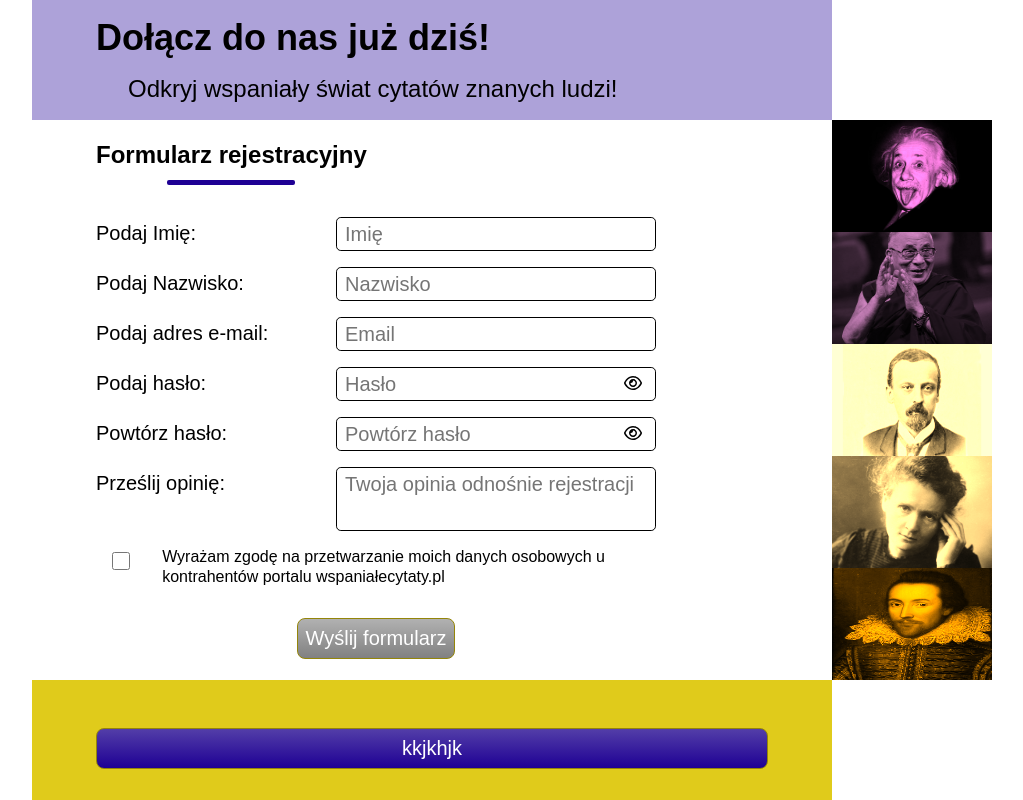
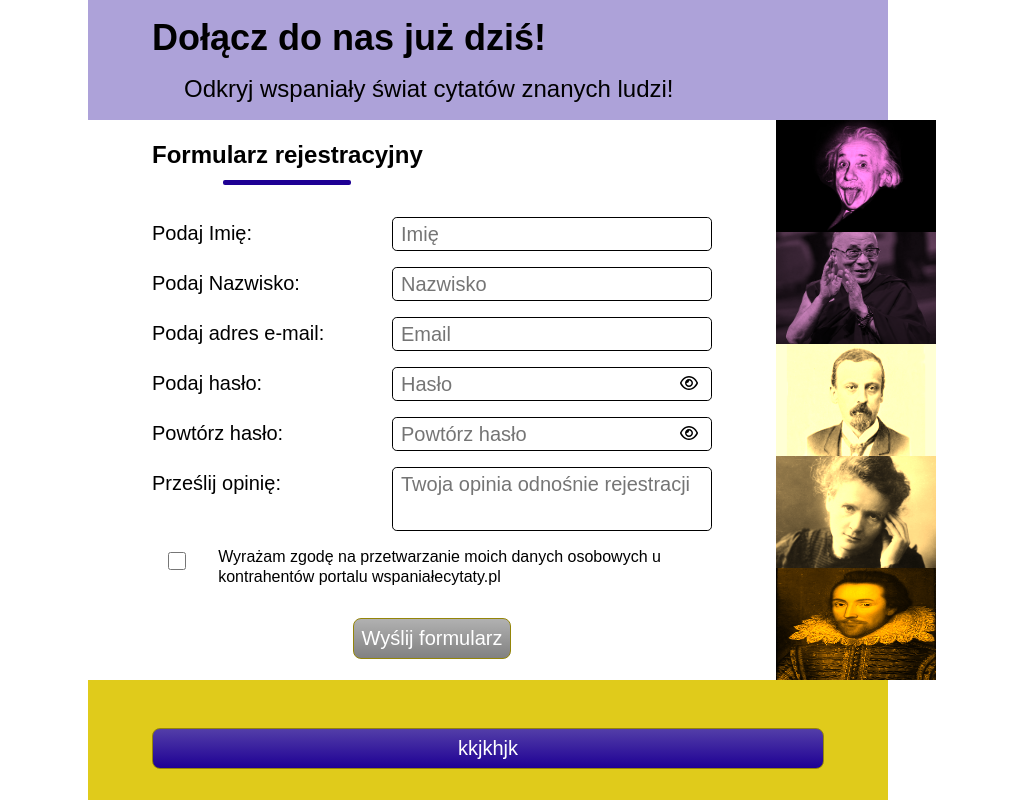
Before and after one commit to aniaorwatk/app-form, a React (Create React App) app: page / in a window 1280 px wide. Shown: the whole page, without its empty margins (128-1151 px from the left). Built offline with nearby package versions, Linux system fonts and the light colour scheme; no server answers.

Commit message:
set section

```diff
--- a/src/component/Form/Form.scss
+++ b/src/component/Form/Form.scss
@@ -6,7 +6,6 @@ main {
   justify-content: center;
   padding: 0 5vw 0 5vw;
   height: 70vh;
-  width: 100vh;
   background-color: white;
 
   .formBox{
--- a/src/component/Section/Section.scss
+++ b/src/component/Section/Section.scss
@@ -6,11 +6,14 @@
 
 }
 .sectionBox{
+  margin-left: auto;
     display: flex;
     flex-direction: column;
+
 img{
     width: 10rem;
     height: 14vh;
+
 }
 .photo1{
     filter: grayscale(100%) brightness(70%) sepia(50%) hue-rotate(-100deg) saturate(500%) contrast(1);
```
